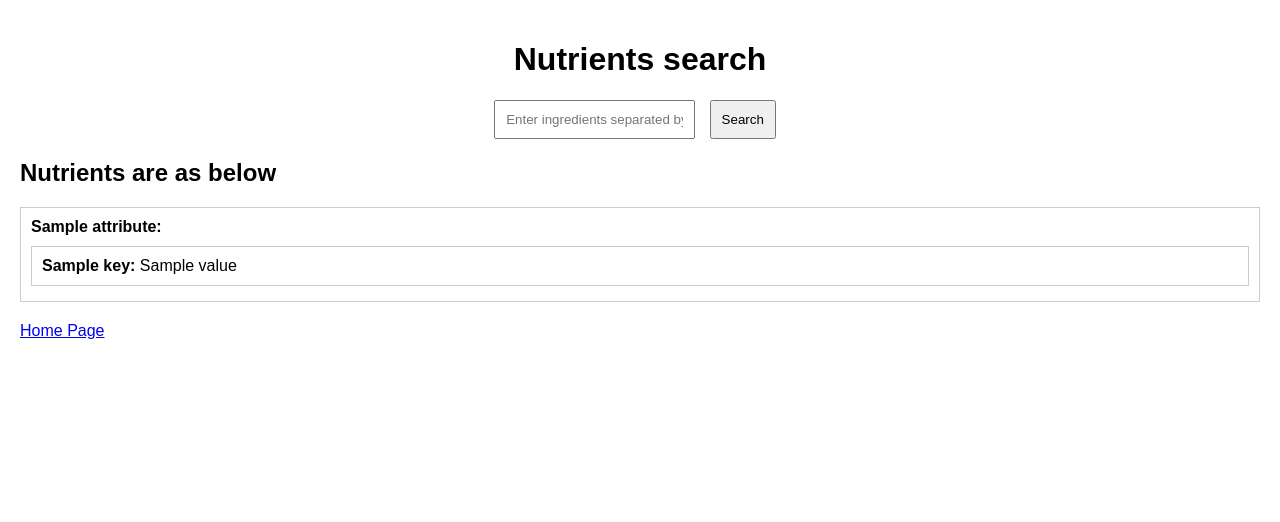
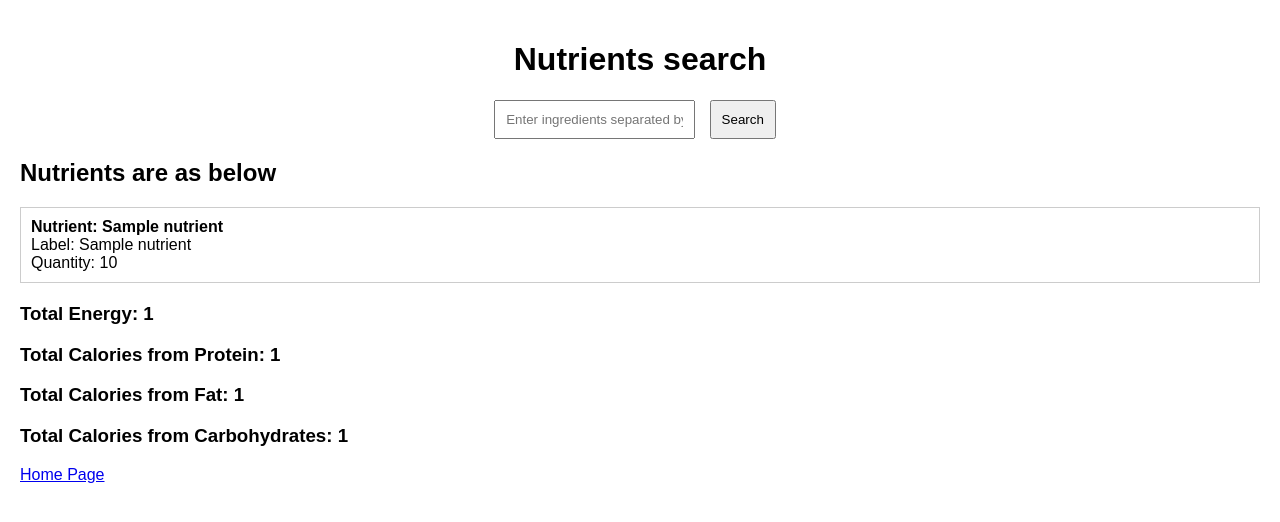
Before and after one commit to master-of-none/Internet-Web-and-Cloud, a Flask app: template final/templates/nutrients.html in a window 1280 px wide. Shown: the top 522 px of the page. Run offline with Flask 3, Linux system fonts and the light colour scheme; the template is opened without the code that fills it: most values are stand-ins (such as "Sample title", 1, 10 or a date in 2020).

Commit message:
display correctly

```diff
--- a/final/templates/nutrients.html
+++ b/final/templates/nutrients.html
@@ -12,43 +12,32 @@
     <input type="text" name="ingredients" placeholder="Enter ingredients separated by commas">
     <input type="submit" value="Search">
   </form>
+  {% if error_message %}
+  <p>{{ error_message }}</p>
+  {% endif %}
 
-  <!-- {% if recipes %} -->
-  <!-- <h2>Recipes:</h2> -->
-  <!-- <ul> -->
-  <!--   {% for nutrient, attributes in recipes.items() %} -->
-  <!--   <li> -->
-  <!--     <strong>{{ nutrient }}:</strong> -->
-  <!--     <ul> -->
-  <!--       {% for key, value in attributes.items() %} -->
-  <!--       <li> -->
-  <!--         <strong>{{ key }}:</strong> {{ value }} -->
-  <!--       </li> -->
-  <!--       {% endfor %} -->
-  <!--     </ul> -->
-  <!--   </li> -->
-  <!--   {% endfor %} -->
-  <!-- </ul> -->
-  <!-- {% endif %} -->
-
-  {% if recipes %}
+  {% if output %}
   <h2>Nutrients are as below</h2>
   <ul>
-    {% for nutrient, attributes in recipes.items() %}
-    {% set nutrient_label = attributes['label'] %}
+    {% for nutrient_data in output %}
     <li>
-      <strong>{{ nutrient_label }}:</strong>
-      <ul>
-        {% for key, value in attributes.items() if key != 'label' %}
-        <li>
-          <strong>{{ key }}:</strong> {{ value }}
-        </li>
-        {% endfor %}
-      </ul>
+      <strong>Nutrient: {{ nutrient_data.nutrient }}</strong><br>
+      Label: {{ nutrient_data.label }}<br>
+      Quantity: {{ nutrient_data.quantity }}
     </li>
     {% endfor %}
   </ul>
+
+  <h3>Total Energy: {{ total_energy }}</h3>
+  <h3>Total Calories from Protein: {{ total_protein_calories }}</h3>
+  <h3>Total Calories from Fat: {{ total_fat_calories }}</h3>
+  <h3>Total Calories from Carbohydrates: {{ total_carb_calories }}</h3>
+
+  {% else %}
+  <p>No ingredients provided.</p>
   {% endif %}
+
   <a href="{{url_for('index')}}"> Home Page</a>
+</body>
 
-</body>
+</html>
```
